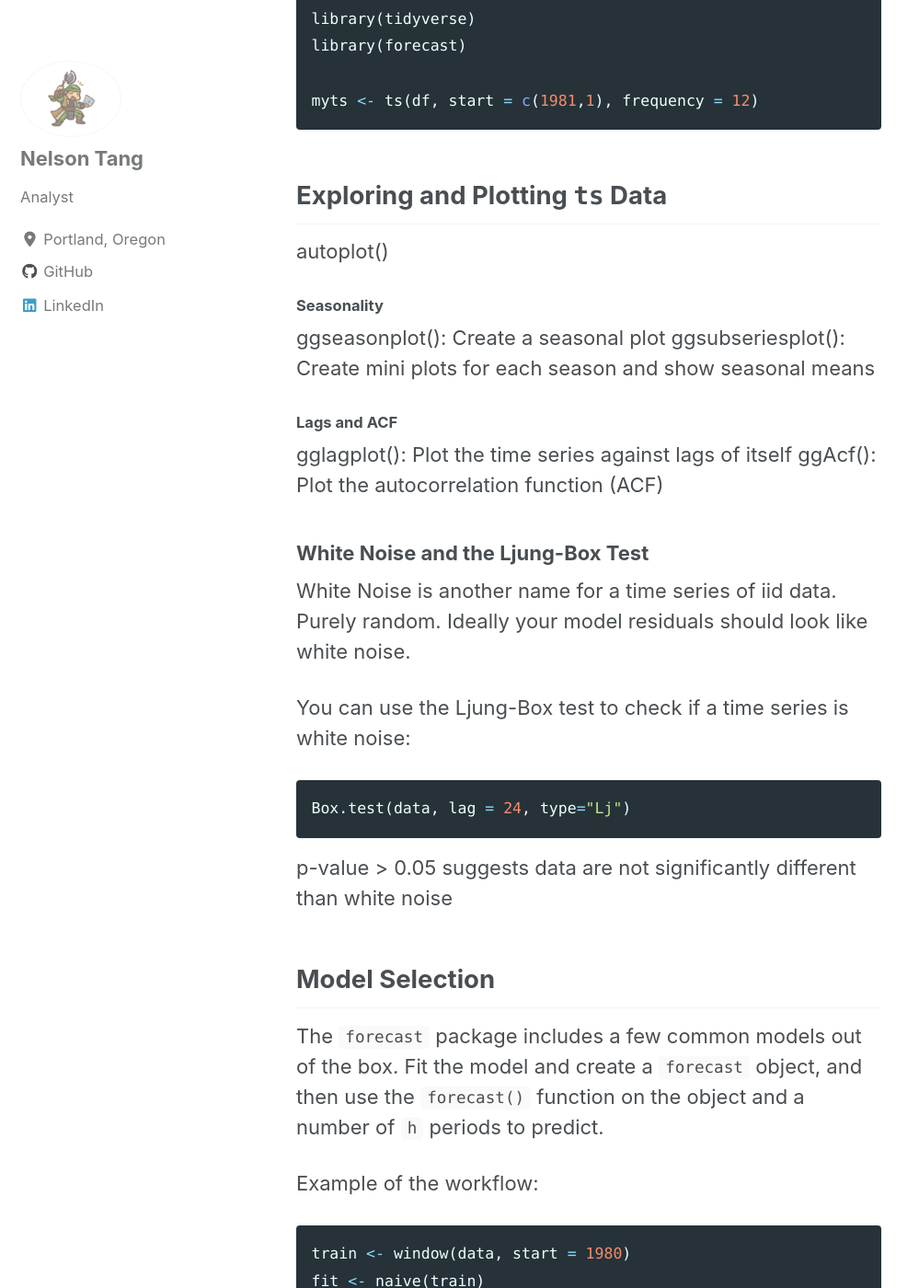
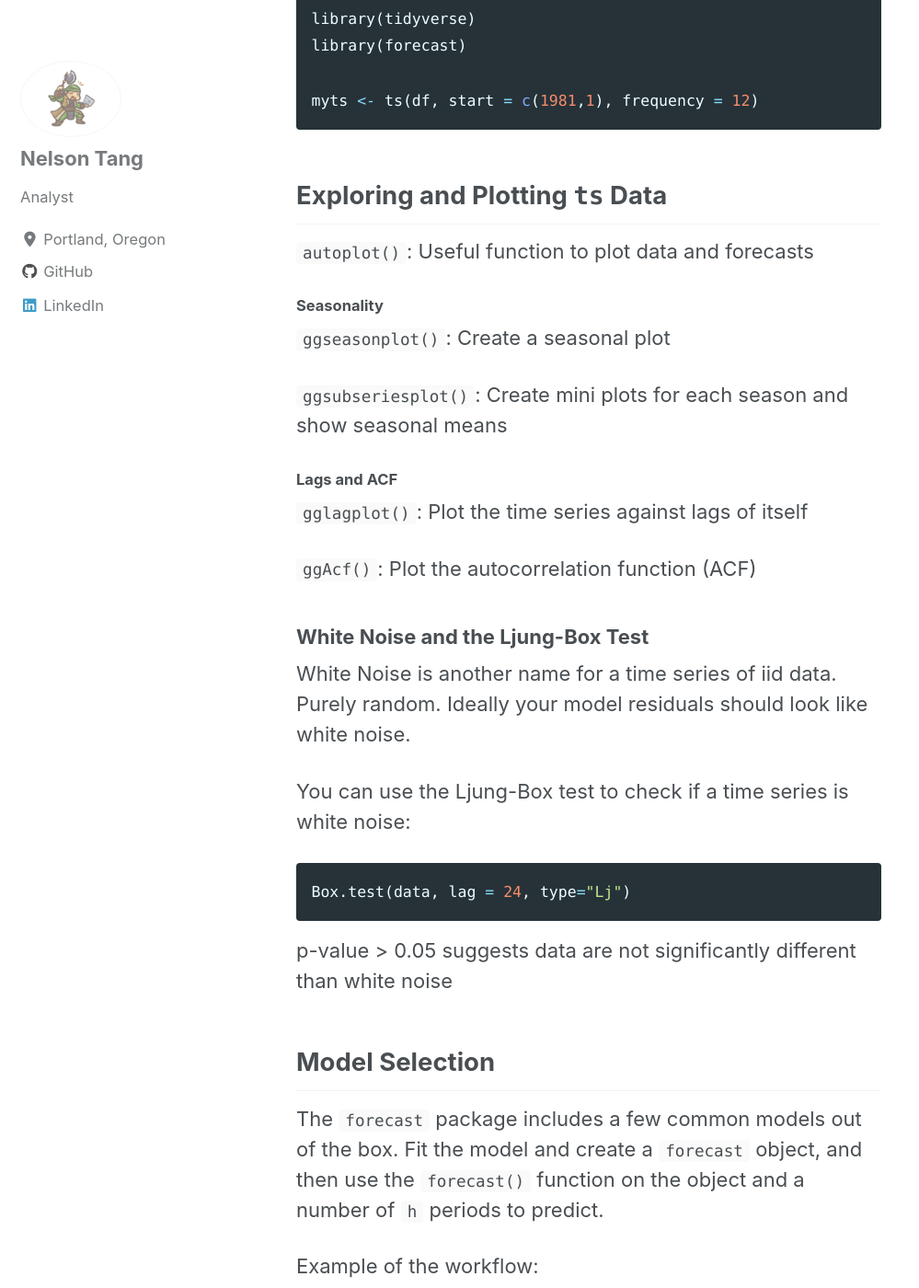
Before and after one commit to banditkingsofancientspreadsheets/banditkingsofancientspreadsheets.github.io, a Jekyll site: the page built from _posts/2020-01-26-time-series-forecasting-in-r.md, in a window 1280 px wide and 1400 px high, scrolled down 610 px. Shown: the whole window at 92% size, without its empty margins (0-999 px from the left). Built offline with Jekyll 4.4.1, drawn with Linux system fonts in a browser that asks for light colours; cached includes are drawn as plain includes; nearby versions of some CDN libraries; some of the changed text lies outside the part shown.

Commit message:
formatting fix

```diff
--- a/_posts/2020-01-26-time-series-forecasting-in-r.md
+++ b/_posts/2020-01-26-time-series-forecasting-in-r.md
@@ -24,17 +24,19 @@ myts <- ts(df, start = c(1981,1), frequency = 12)
 
 ## Exploring and Plotting `ts` Data
 
-autoplot()
+`autoplot()`: Useful function to plot data and forecasts
 
 #### Seasonality
 
-ggseasonplot(): Create a seasonal plot
-ggsubseriesplot(): Create mini plots for each season and show seasonal means
+`ggseasonplot()`: Create a seasonal plot
+
+`ggsubseriesplot()`: Create mini plots for each season and show seasonal means
 
 #### Lags and ACF
 
-gglagplot(): Plot the time series against lags of itself
-ggAcf(): Plot the autocorrelation function (ACF)
+`gglagplot()`: Plot the time series against lags of itself
+
+`ggAcf()`: Plot the autocorrelation function (ACF)
 
 ### White Noise and the Ljung-Box Test
 White Noise is another name for a time series of iid data. Purely random. Ideally your model residuals should look like white noise.
@@ -65,8 +67,9 @@ accuracy(pred, data)
 
 Benchmarking with naive and seasonal naive models.
 
-naive()
-snaive()
+`naive()`
+
+`snaive()`
 
 ### Residuals
 
@@ -103,7 +106,9 @@ tsCV(data, forecastfunction = naive, h = 1)
 ### ETS
 
 `ses()`: Simple Exponential Smoothing, implement a smoothing parameter alpha on previous data
+
 `holt()`: Holt's linear trend, SES + trend parameter. Use `damped`=TRUE for damped trending
+
 `hw()`: Holt-Winters method, incorporates linear trend and seasonality. Set `seasonal`="additive" for additive version or "multiplicative" for multiplicative version
 
 #### ETS models
```
Also changed, not shown: other parts of _posts/2020-01-26-time-series-forecasting-in-r.md (+2 -1 lines).
